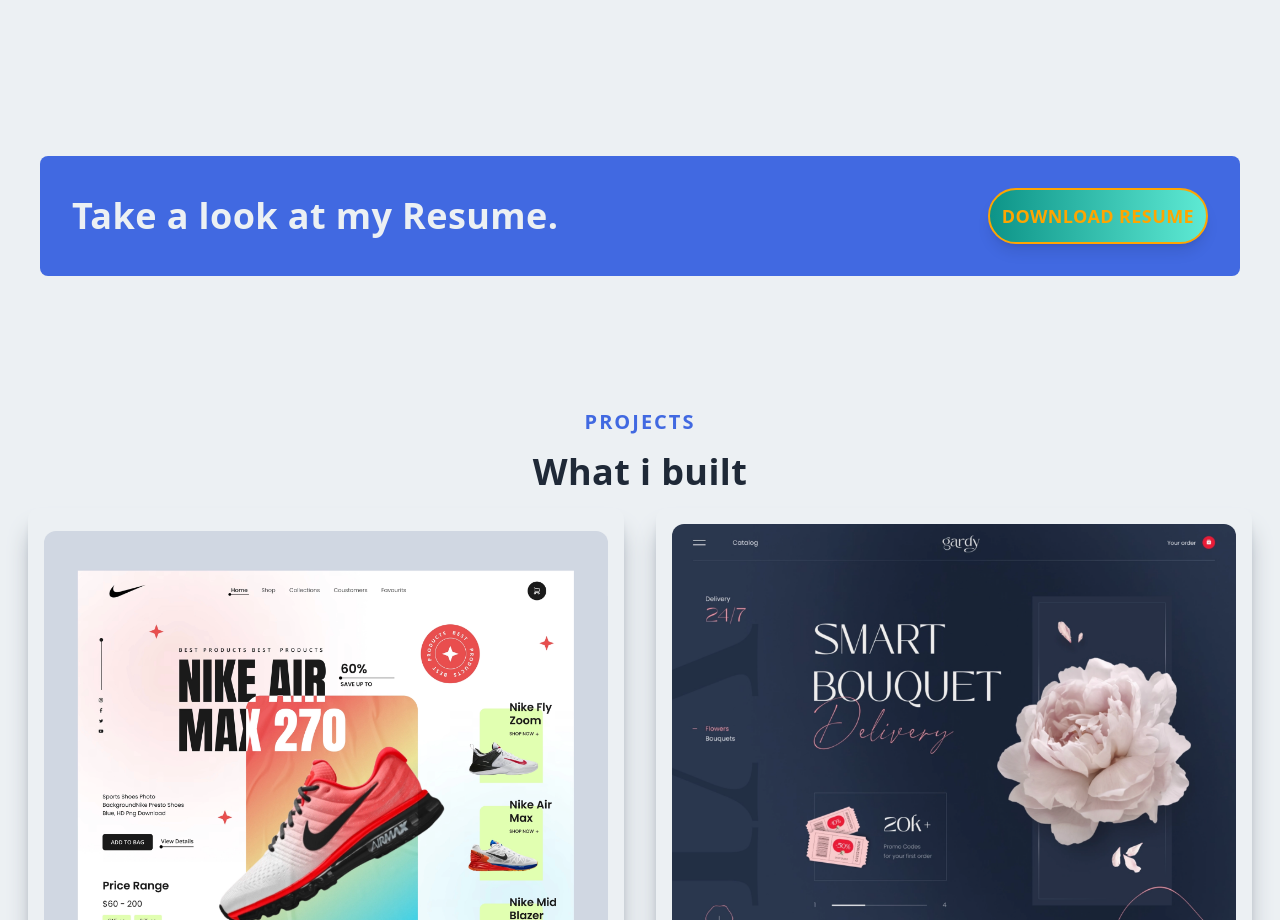
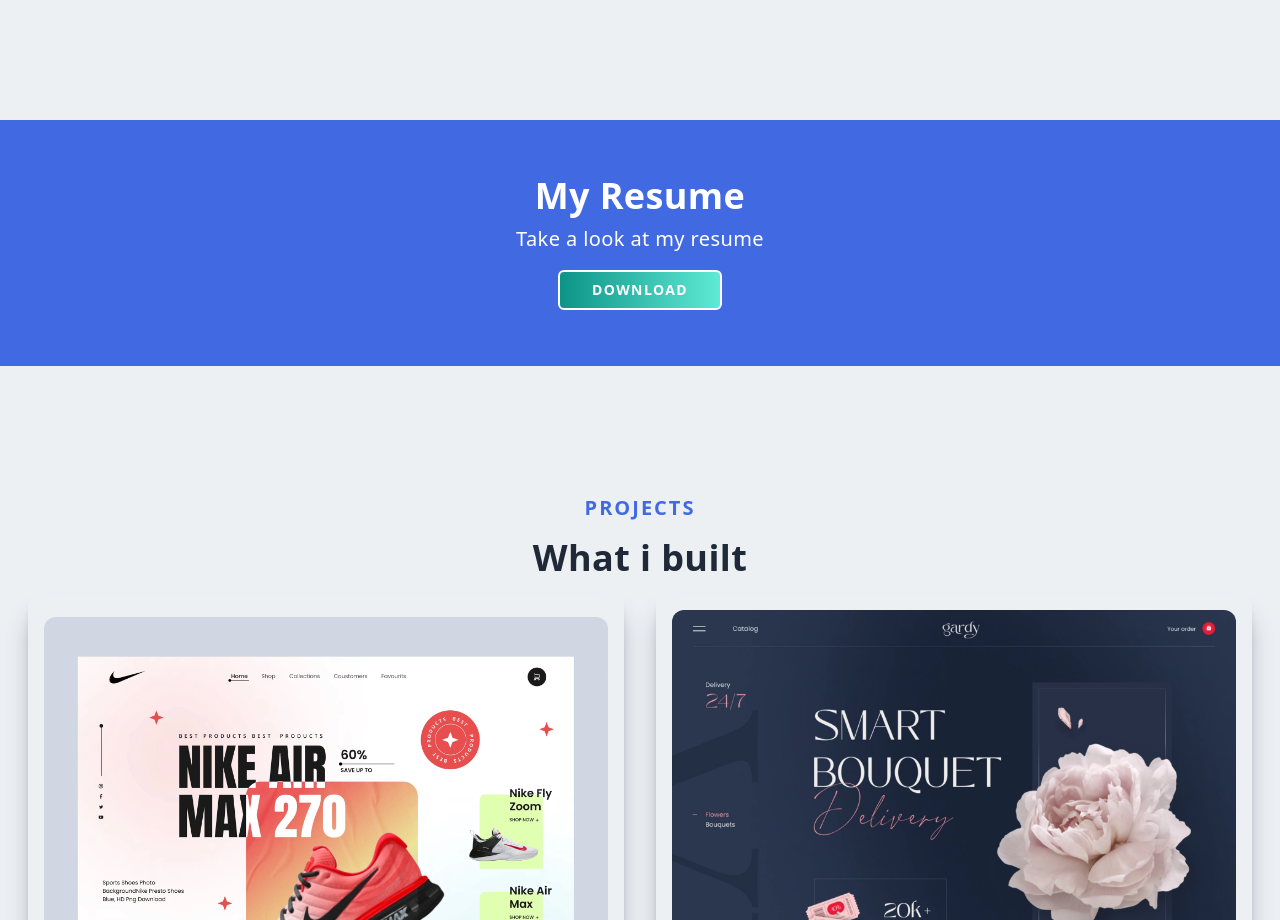
Before and after one commit to naicfc/portfolio, a Next.js app: page / in a window 1280 px wide. Shown: the part 2280-3200 px from the top of the page. Built offline with nearby package versions, Linux system fonts and the light colour scheme.

Commit message:
changed entire section

```diff
--- a/components/Resume.jsx
+++ b/components/Resume.jsx
@@ -2,17 +2,14 @@ import React from 'react'
 
 const Resume = () => {
   return (
-    <div id='resume' className='w-full py-1 p-4 mt-8'>
-        <div className='max-w-[1200px] m-auto bg-[#4169e1] p-8 rounded-lg'>
-            <div className='flex flex-col md:flex-row items-center justify-between gap-8'>
-                <div>
-                  <h2 className='text-[#ecf0f3]'>Take a look at my Resume.</h2>
-                </div>
-                <div>
-                  <a href='https://drive.google.com/file/d/1ClIOxrd4CrS2Dx6M5SQEyyyiQqwU37Pe/view?usp=drivesdk' target={'_blank'}><button type='submit' className='border-[#FFA500] w-[1/3] text-center border-2 font-semibold p-3 text-sm lg:text-lg rounded-full cursor-pointer shadow-lg
-                    hover:scale-105 hover:-translate-y1 hover:shadow-lg hover:-translate-y-[2px transition-all duration-200 text-[#FFA500]'>Download Resume</button></a>
-                </div>
+    <div id='resume' className=' bg-cover bg-[#4169e1] py-14'>
+        <div className="w-full">
+            <div className="text-center">
+                <h2 className='text-white font-semibold mb-2'>My Resume</h2>
+                <p className='text-white text-[20px] mb-4'>Take a look at my resume</p>
+                <a href='https://drive.google.com/file/d/1ClIOxrd4CrS2Dx6M5SQEyyyiQqwU37Pe/view?usp=drivesdk' target={'_blank'}><button type='submit' className=' tracking-widest cursor-pointer border-white border-2 py-2 px-8 shadow-none rounded-md text-sm font-semibold hover:bg-white hover:text-[#4169e1] ease-in duration-200'>Download</button></a>
             </div>
+
         </div>
     </div>
   )
```
